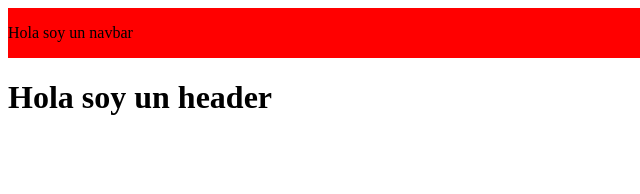
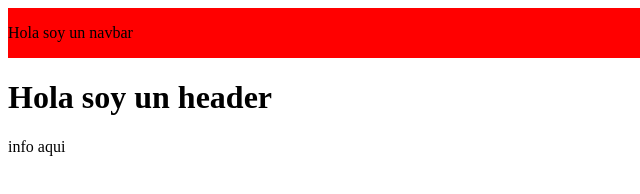
Before and after one commit to cmodena95/git_demo, a plain HTML site: page index.html in a window 1280 px wide. Shown: the full height of the page, 0-640 px from the left. Drawn offline with Linux system fonts and the light colour scheme.

Commit message:
info de homepage

```diff
--- a/index.html
+++ b/index.html
@@ -17,5 +17,7 @@
         </div>
     </div>
     <h1>Hola soy un header</h1>
+
+    <p>info aqui</p>
 </body>
 </html>
```
